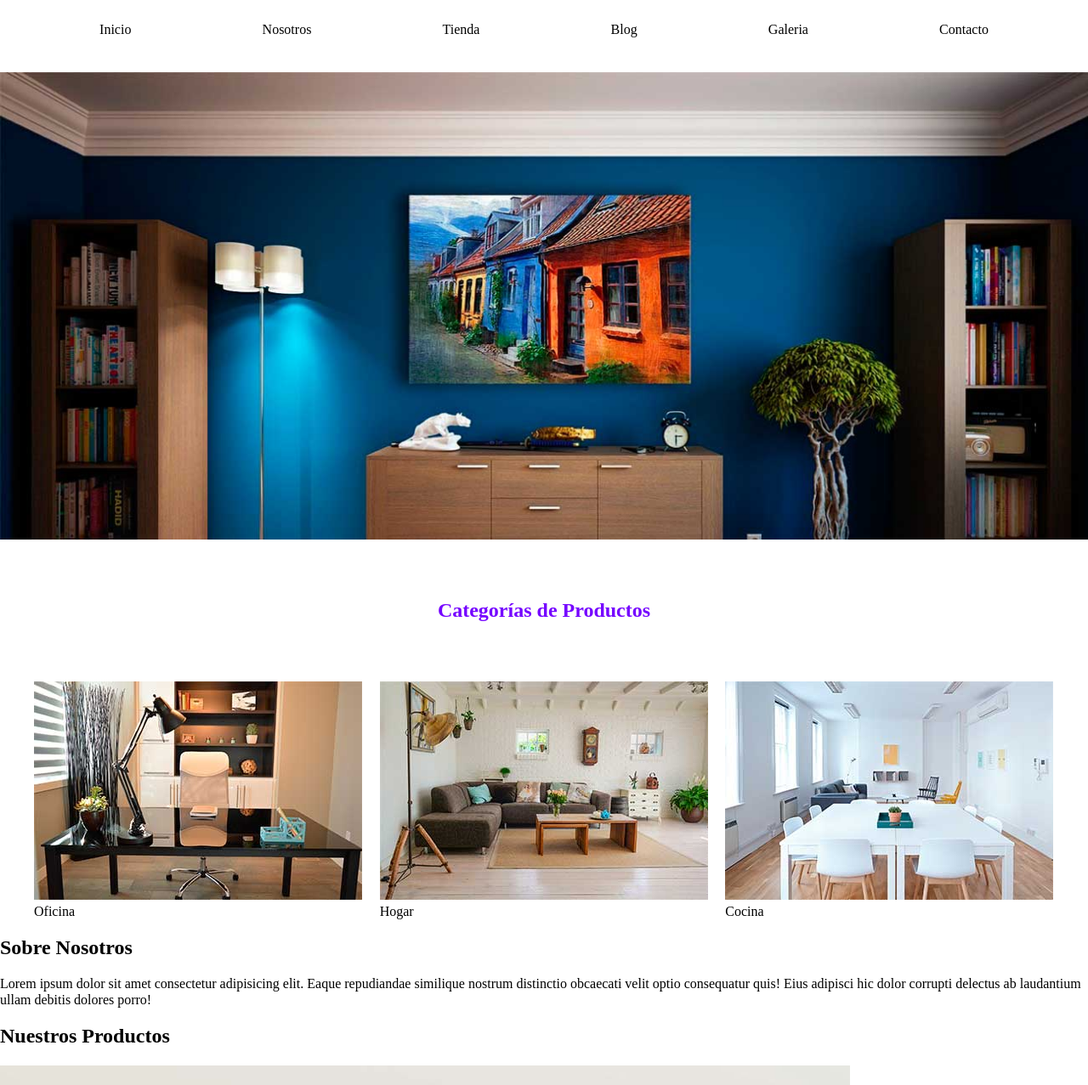
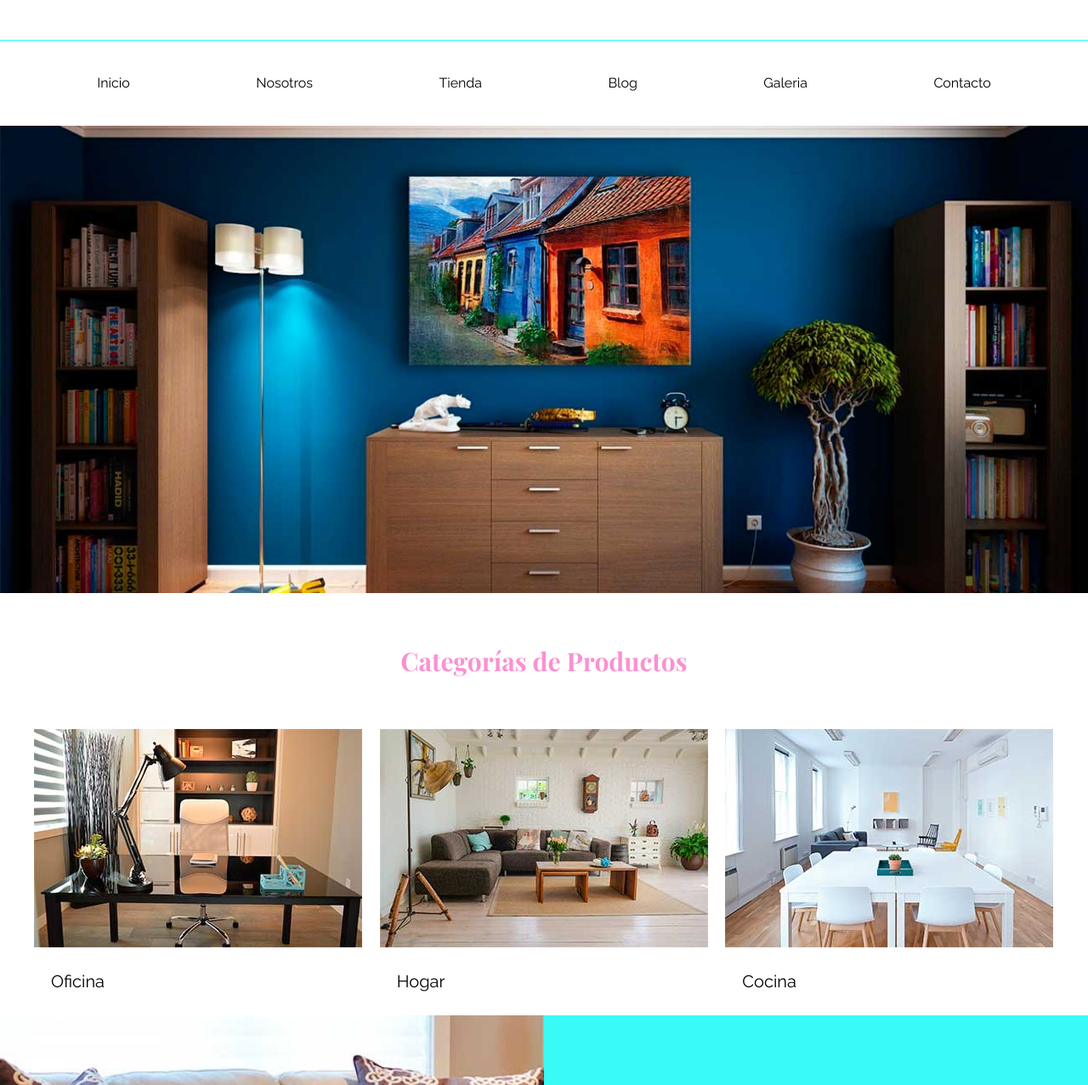
Before and after one commit to elrubiomorado/CCS-HTML-Projets-git, a plain HTML site: page eecomerce/index.html in a window 1280 px wide. Shown: the part 153-1430 px from the top of the page at 85% size. Drawn offline with nearby package versions, Linux system fonts and the light colour scheme.

Commit message:
Subir actualizacion

```diff
--- a/eecomerce/css/app.css
+++ b/eecomerce/css/app.css
@@ -1,5 +1,6 @@
 html {
     box-sizing: border-box;
+    font-size: 62.5%;/*1rem = 10px*/
   }
   *, *:before, *:after {
     box-sizing: inherit;
@@ -9,23 +10,41 @@ a{
     color: #000;
     text-decoration: none;
 }
+
 .contenedor{
-    max-width: 1200px;
+    max-width: 120rem;
     margin: 0 auto;
 }
 
 img{
-max-width: 100%;
+    max-width: 100%;
+    display: block;
+}
+
+body{
+    font-family: 'Raleway', sans-serif;
+    font-size: 1.6rem;
+    line-height: 2;
+}
+
+h1, h2, h3{
+    font-family: 'Playfair Display', serif;
+    margin: 0 0 5rem 0;
+}
+
+h1{
+    font-size: 5rem;
+}
+
+h2, h3{
+    font-size: 3rem;
 }
 /*
 *   Globales
-*/
-
-
+********************************************************************/
 
 .nombre-sitio{
-    margin-top: 50px;
-    margin-bottom: 50px;
+    margin-top: 5rem;
     text-align: center;
 }
 .nombre-sitio span{
@@ -33,10 +52,10 @@ max-width: 100%;
 }
 
 .nav-principal{
-    padding: 20px 0;
+    padding: 2rem 0;
     display: flex;
     justify-content: space-around;
-    height: 100px;
+    height: 10rem;
     align-items: center;
 }
 .contenedor-nav{
@@ -44,30 +63,55 @@ max-width: 100%;
 }
 .hero{
     background-image: url("../img/principal.jpg");
-    height: 550px;
+    height: 55rem;
     background-repeat: no-repeat;
     background-size: cover;
+    background-position: center;
 }
 
 /*
 *   Header, Navegacion and Hero
-*/
+********************************************************************/
+.categorias{
+    padding-top: 5rem;
+}
+.categorias h2{
+    color: #FA91D0;
+    text-align: center;
 
-.categoria-productos{
-    text-align: center;
-    color: #7503FF;
-    padding: 50px 0;
 }
 
 .listado-categorias{
     display: grid;
     grid-template-columns: repeat(3, 1fr);
-    gap: 20px;
+    gap: 2rem;
 }
-
-
-
+.categoria{
+    transition: 1s;
+}
+.categoria:hover{
+    transform: scale(1.1);
+    background-color: #39FAF7;
+    border-bottom-right-radius: 1rem;
+}
+.categoria a{
+    display: block;
+     padding: 2rem;
+     font-size: 2rem;
+}
 
 /*
 *   Listado Categorias
-*/
+********************************************************************/
+
+.sobre-nosotros{
+    background-image: linear-gradient(to right, transparent 50%, #39FAF7 50%, #39FAF7 100%), url(../img/nosotros.jpg);
+    padding: 10rem 0;
+    background-repeat: no-repeat;
+    background-position: left center;
+    background-size: 100%, 120rem;
+}
+
+/*
+*   Sobre Nosotros
+********************************************************************/
--- a/eecomerce/index.html
+++ b/eecomerce/index.html
@@ -6,6 +6,9 @@
     <meta name="viewport" content="width=device-width, initial-scale=1.0">
     <title>Ecommerce - Index</title>
     <link rel="stylesheet" href="css/normalize.css">
+    <link rel="preconnect" href="https://fonts.googleapis.com">
+    <link rel="preconnect" href="https://fonts.gstatic.com" crossorigin>
+    <link href="https://fonts.googleapis.com/css2?family=Playfair+Display:wght@700&family=Raleway:wght@400;700;900&display=swap" rel="stylesheet">
     <link rel="stylesheet" href="css/app.css">
 </head>
 <body>
@@ -28,22 +31,22 @@
 
     <div class="hero"></div>
 
-    <section class="contenedor">
+    <section class="contenedor categorias">
 
-        <h2 class="categoria-productos">Categorías de Productos</h2>
+        <h2>Categorías de Productos</h2>
 
         <div class="listado-categorias">
-            <div>   <!--Categoria 1-->
+            <div class="categoria">   <!--Categoria 1-->
                 <img src="img/categoria1.jpg" alt="Categoria 1">
                 <a href="#">Oficina</a>
             </div>
 
-            <div>   <!--Categoria 2-->
+            <div class="categoria">   <!--Categoria 2-->
                 <img src="img/categoria2.jpg" alt="Categoria 2">
                 <a href="#">Hogar</a>
             </div>
 
-            <div>   <!--Categoria 3-->
+            <div class="categoria">   <!--Categoria 3-->
                 <img src="img/categoria3.jpg" alt="Categoria 3">
                 <a href="#">Cocina</a>
             </div>
@@ -53,8 +56,8 @@
 
 
 
-    <section>
-        <div>
+    <section class="sobre-nosotros">
+        <div class="contenedor">
             <h2>Sobre Nosotros</h2>
             <p>Lorem ipsum dolor sit amet consectetur adipisicing elit. Eaque repudiandae similique nostrum distinctio obcaecati velit optio consequatur quis! Eius adipisci hic dolor corrupti delectus ab laudantium ullam debitis dolores porro!</p>
         </div>
```
